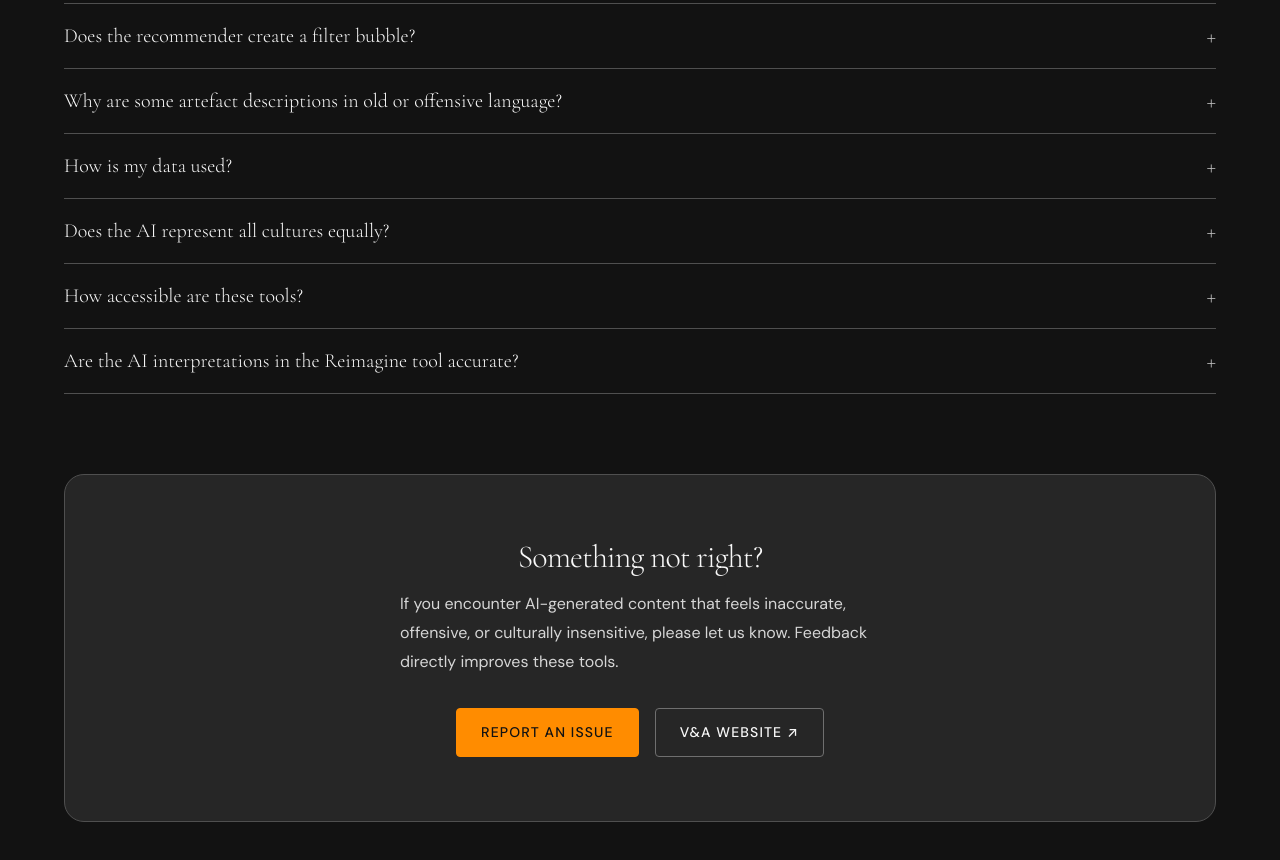
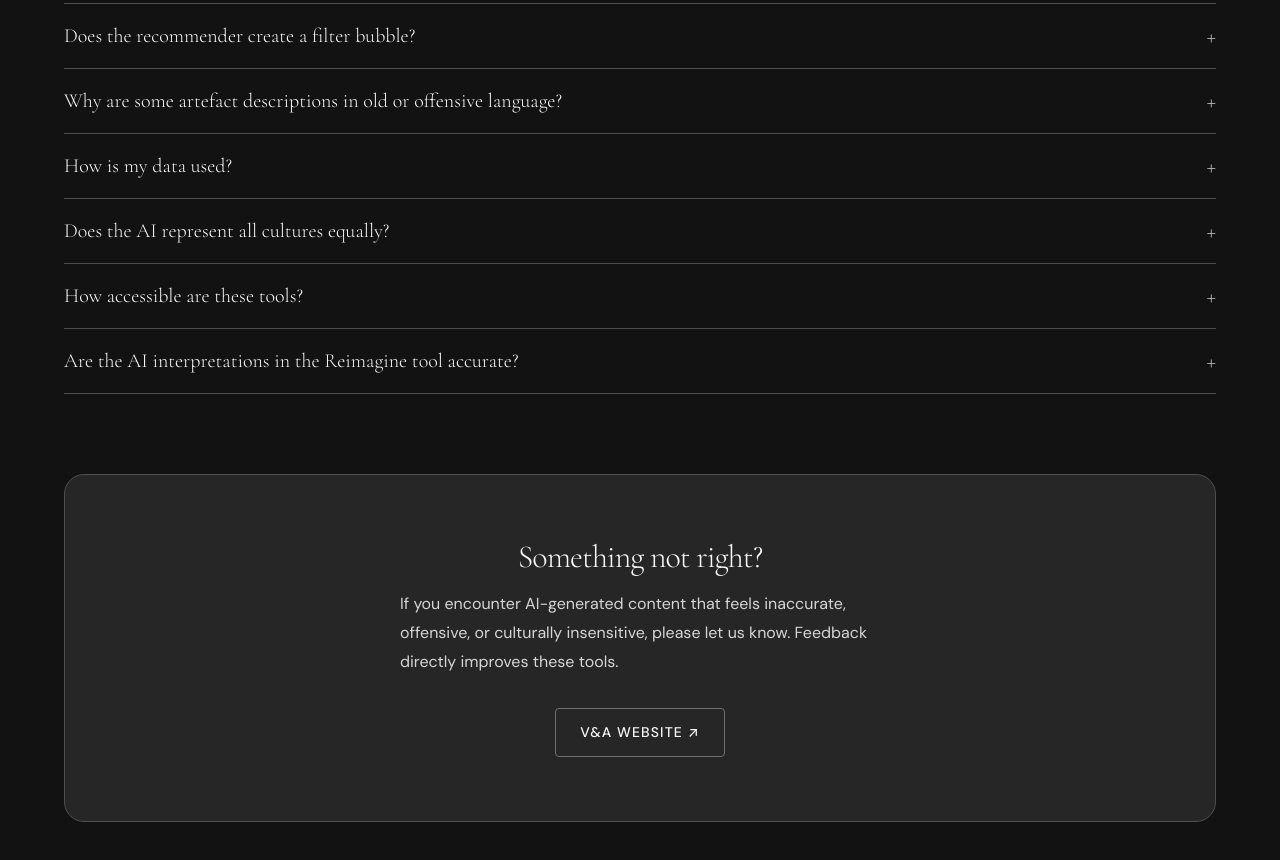
Before and after one commit to BenjaminDThomas/digital-museum-of-tomorrow, a plain HTML site: page pages/transparency.html in a window 1280 px wide. Shown: the part 2994-3854 px from the top of the page. Drawn offline with nearby package versions, Linux system fonts and the light colour scheme.

Commit message:
Remove 'Report an issue' mailto button
Remove the mailto link/button to digitalcollections@vam.ac.uk from the contact section of pages/transparency.html. The V&A website link remains; this change removes the direct email reporting option for AI-generated content on the transparency page.

```diff
--- a/pages/transparency.html
+++ b/pages/transparency.html
@@ -197,7 +197,6 @@
         <h2 id="contact-heading">Something not right?</h2>
         <p>If you encounter AI-generated content that feels inaccurate, offensive, or culturally insensitive, please let us know. Feedback directly improves these tools.</p>
         <div class="transparency-contact-actions">
-          <a href="mailto:digitalcollections@vam.ac.uk" class="btn btn--primary">Report an issue</a>
           <a href="https://www.vam.ac.uk" target="_blank" rel="noopener noreferrer" class="btn btn--ghost">V&A website ↗</a>
         </div>
       </section>
```
